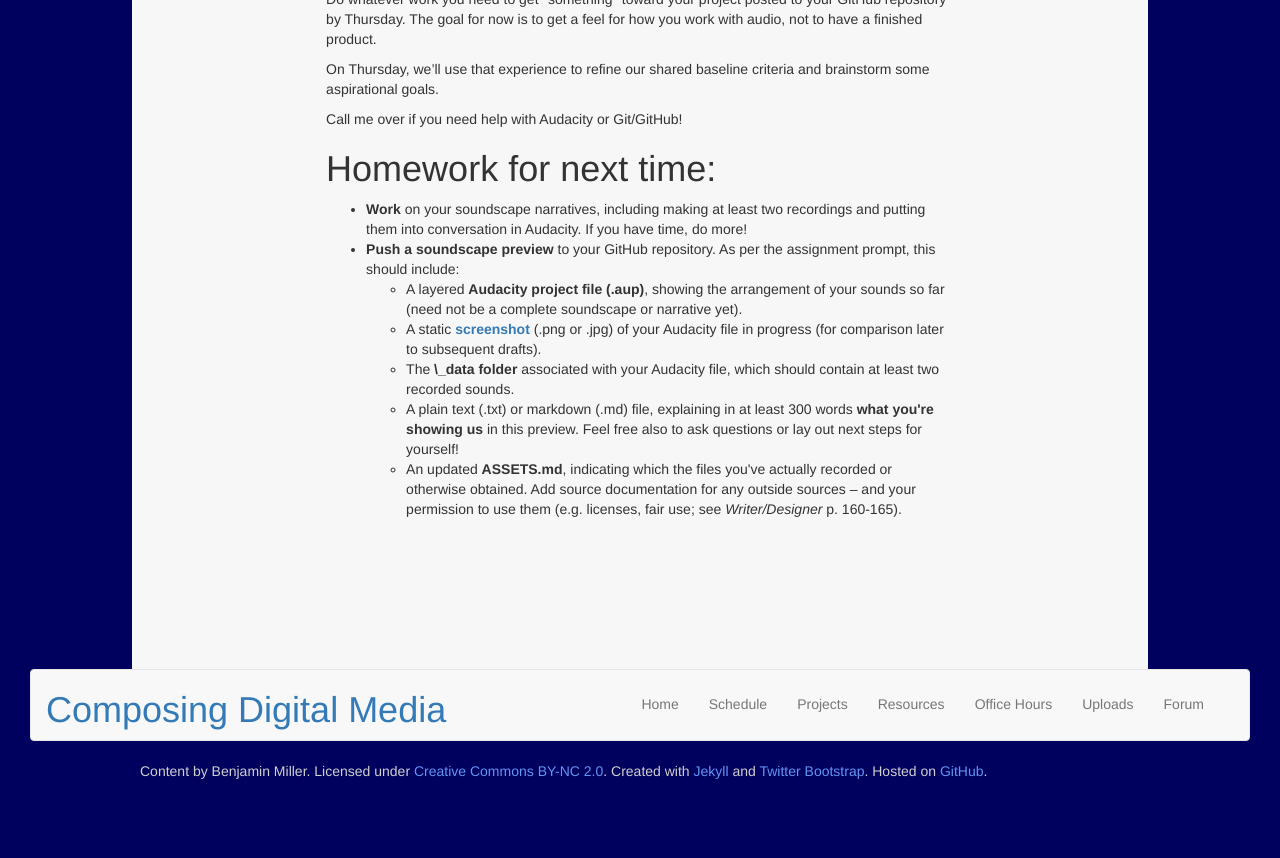
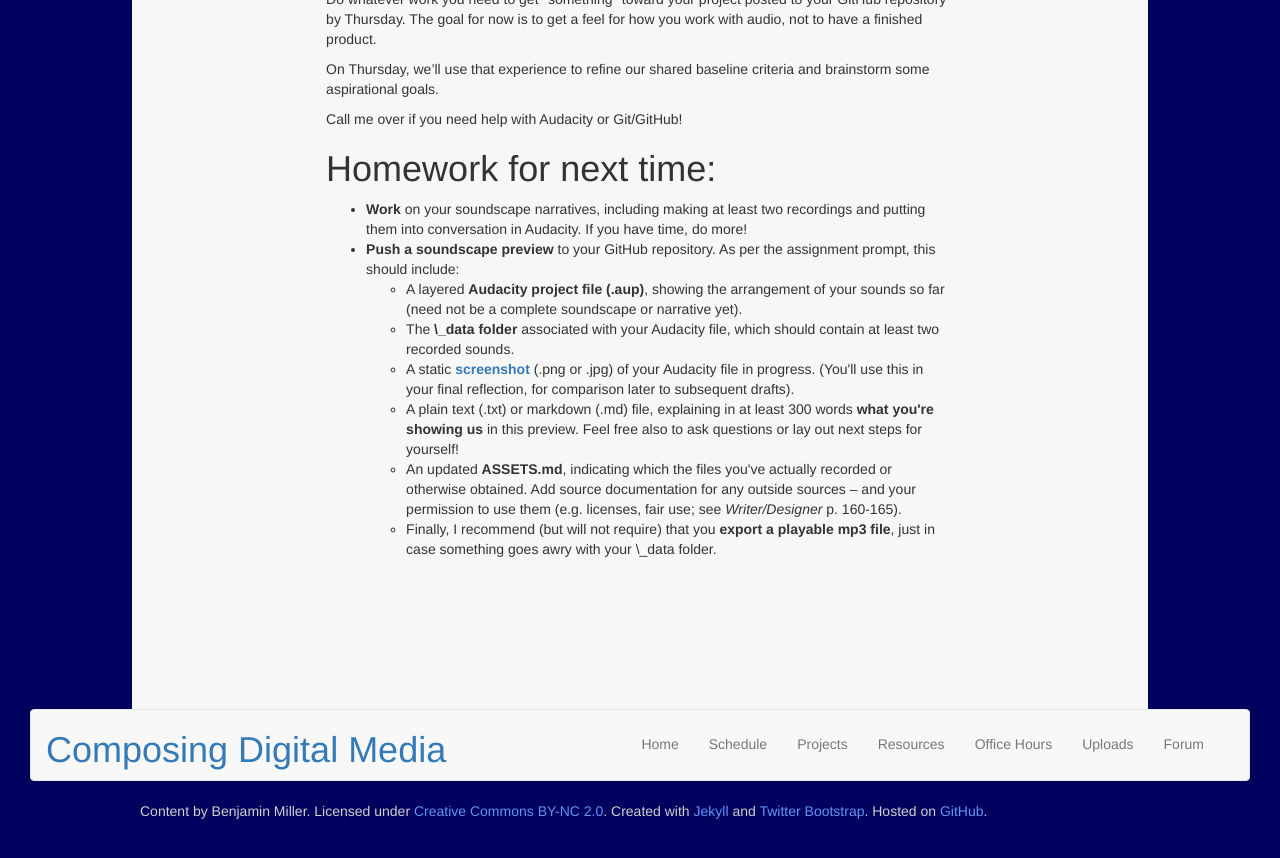
Before and after one commit to benmiller314/cdm2019fall, a Jekyll site: the page built from plans/lesson-05.md, in a window 1280 px wide and 900 px high, scrolled down 1311 px. Shown: the top 858 px of the window. Built offline with Jekyll 4.4.1, drawn with Linux system fonts in a browser that asks for light colours; our own code applies the rules of GitHub Pages for plain Markdown files.

Commit message:
update list of components for preview
include a flattened export file (mp3), reorder so .aup and _data folder are adjacent (as they always should be)

```diff
--- a/plans/lesson-05.md
+++ b/plans/lesson-05.md
@@ -71,10 +71,11 @@ Call me over if you need help with Audacity or Git/GitHub!
 <li><strong>Push a soundscape preview</strong> to your GitHub repository. As per the assignment prompt, this should include:
   <ul>
   <li> A layered <strong>Audacity project file (.aup)</strong>, showing the arrangement of your sounds so far (need not be a complete soundscape or narrative yet).</li>
-  <li> A static <strong><a href="https://www.take-a-screenshot.org/">screenshot</a></strong> (.png or .jpg) of your Audacity file in progress (for comparison later to subsequent drafts).</li>
   <li>The <strong>\_data folder</strong> associated with your Audacity file, which should contain at least two recorded sounds.</li>
+  <li> A static <strong><a href="https://www.take-a-screenshot.org/">screenshot</a></strong> (.png or .jpg) of your Audacity file in progress. (You'll use this in your final reflection, for comparison later to subsequent drafts).</li>
   <li> A plain text (.txt) or markdown (.md) file, explaining in at least 300 words <strong>what you're showing us</strong> in this preview. Feel free also to ask questions or lay out next steps for yourself!</li>
   <li> An updated <strong>ASSETS.md</strong>, indicating which the files you've actually recorded or otherwise obtained. Add source documentation for any outside sources – and your permission to use them (e.g. licenses, fair use; see <em>Writer/Designer</em> p. 160-165).</li>
+  <li>Finally, I recommend (but will not require) that you <strong>export a playable mp3 file</strong>, just in case something goes awry with your \_data folder.</li>
   </ul>
 </li>
 </ul>
```
